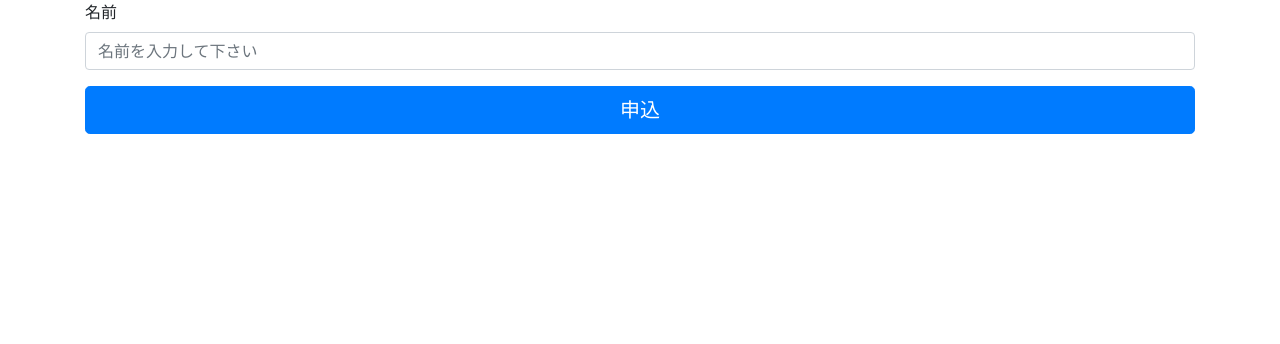
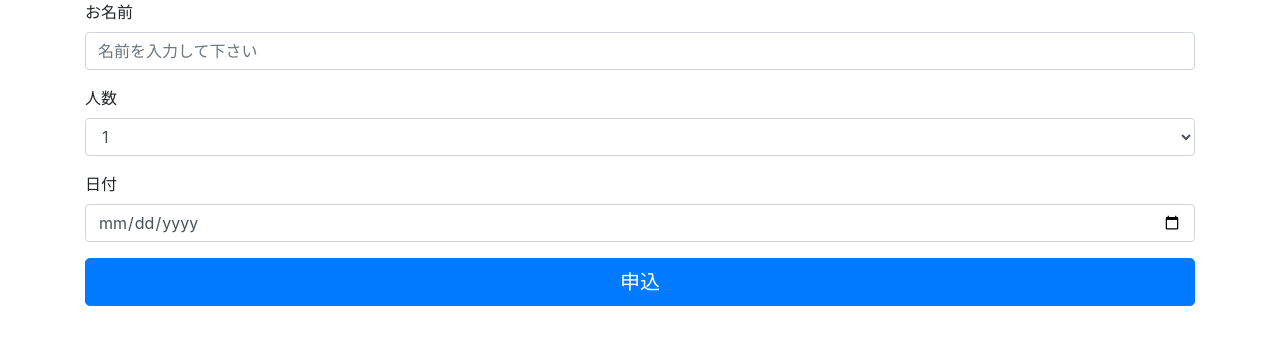
Before and after one commit to r3-yamauchi/clova-handson-201906, a website: page liff/info.html in a window 1280 px wide. Drawn offline with nearby package versions, Linux system fonts and the light colour scheme.

Commit message:
申し込みページの入力項目を増やした

```diff
--- a/liff/info.html
+++ b/liff/info.html
@@ -14,12 +14,21 @@
       window.onload = function (e) {
         // sendにclickイベントを追加
         document.getElementById('send').addEventListener('click', function () {
+          var name = $("input[name='name']").val();
+          var number = $("select[name='number']").val();
+          var date = $("input[name='date']").val();
+          let text = "お支払い\n" +
+                  "--------\n" +
+                  "お名前: " + name + "\n" +
+                  "人数: " + number + "\n" +
+                  "日付: " + date;
+          console.log(text);
           // BOTへ送信
           liff
             .sendMessages([
               {
                 type: 'text',
-                text: '支払い'
+                text: text
               }
             ])
             .then(function () {
@@ -40,10 +49,34 @@
 <div class="container">
     <form>
         <div class="form-group">
-            <label for="name">名前</label>
-            <input id="name" type="text" class="form-control" placeholder="名前を入力して下さい">
+            <label for="name">お名前</label>
+            <input id="name" type="text" name="name" class="form-control" placeholder="名前を入力して下さい">
         </div>
-        <button id="send" class="btn btn-primary btn-lg btn-block">申込</button>
+        <div class="form-group">
+            <label for="number">人数</label>
+            <select id="number" class="form-control" name="number">
+                <option>1</option>
+                <option>2</option>
+                <option>3</option>
+                <option>4</option>
+                <option>5</option>
+                <option>6</option>
+                <option>7</option>
+                <option>8</option>
+                <option>9</option>
+                <option>10</option>
+                <option>11</option>
+                <option>12</option>
+                <option>13</option>
+                <option>14</option>
+                <option>15</option>
+            </select>
+        </div>
+        <div class="form-group">
+            <label for="date">日付</label>
+            <input id="date" type="date" name="date" class="form-control" placeholder="日付を入力して下さい" min="1" max="10">
+        </div>
+        <button id="send" class="btn btn-primary btn-lg btn-block" type="button">申込</button>
     </form>
 </div>
 </body>
--- a/messagingAPI/lineBot.js
+++ b/messagingAPI/lineBot.js
@@ -25,7 +25,7 @@ async function handleEvent(event, session) {
   console.log(event);
   let echo = [];
   if (event.type === 'message') {
-    if(event.message.text === '支払い'){
+    if(event.message.text.substring(0, 4) === 'お支払い'){
       // 申し込み内容確認のflex
       echo = {
         "type": "flex",
```
